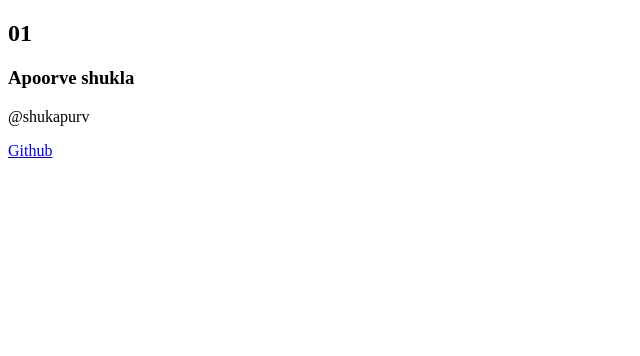
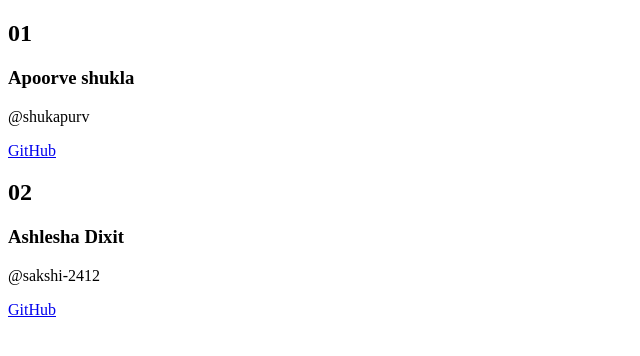
Before and after one commit to suhanigarg29/Git-freshers, a plain HTML site: page index.html in a window 1280 px wide. Shown: the whole page, without its empty margins (0-640 px from the left). Drawn offline with nearby package versions, Linux system fonts and the light colour scheme.

Commit message:
update block details

```diff
--- a/index.html
+++ b/index.html
@@ -11,17 +11,32 @@
 </head>
 <body>
     <div class="container">
-    <!-- copy this block below with your name username and github profile link -->
-    <!-- block   -->
+    <!-- copy this block below with your name, GitHub username and GitHub profile link -->
+    <!-- block -->
 	<div class="card" data-tilt data-tilt-max="50" data-tilt-speed="200" data-tilt-perspective="700" data-tilt-glare="true" data-tilt-max-glare="0.8" data-tilt-max="10">
 		<div class="content">
-			<h2>01</h2> <!-- increament this in your card -->
+			<h2>01</h2> <!-- increment this number in your card -->
 			<h3>Apoorve shukla</h3> <!-- Add your name -->
-			<p>@shukapurv</p> <!-- Add your github username -->
-			<a href="https://github.com/shukapurv">Github</a>   <!-- Add your github profile -->
+			<p>@shukapurv</p> <!-- Add your GitHub username -->
+			<a href="https://github.com/shukapurv">GitHub</a>   <!-- Add your GitHub profile link -->
 		</div>
 	</div>
     <!-- block -->
+
+    <!-- Append your card in this block -->
+    <!-- block -->
+
+    <div class="card" data-tilt data-tilt-max="50" data-tilt-speed="200" data-tilt-perspective="700" data-tilt-glare="true" data-tilt-max-glare="0.8" data-tilt-max="10">
+		<div class="content">
+			<h2>02</h2>
+			<h3>Ashlesha Dixit</h3>
+			<p>@sakshi-2412</p>
+			<a href="https://github.com/sakshi-2412">GitHub</a>
+		</div>
+	</div>
+
+    <!-- block -->
+
 </div>
 <script src="https://cdn.jsdelivr.net/npm/less@4.1.1" ></script>
 </body>
```
Also changed, not shown: 1 other file.
